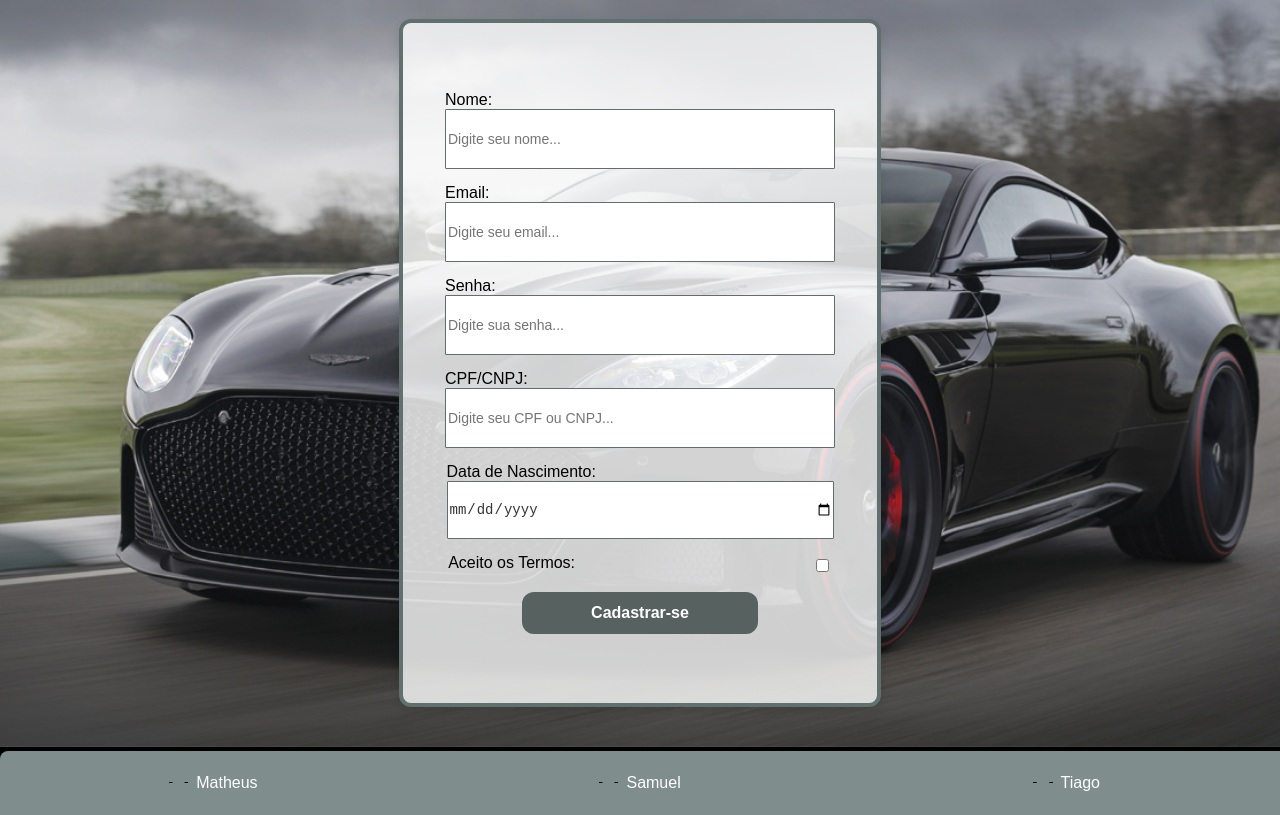
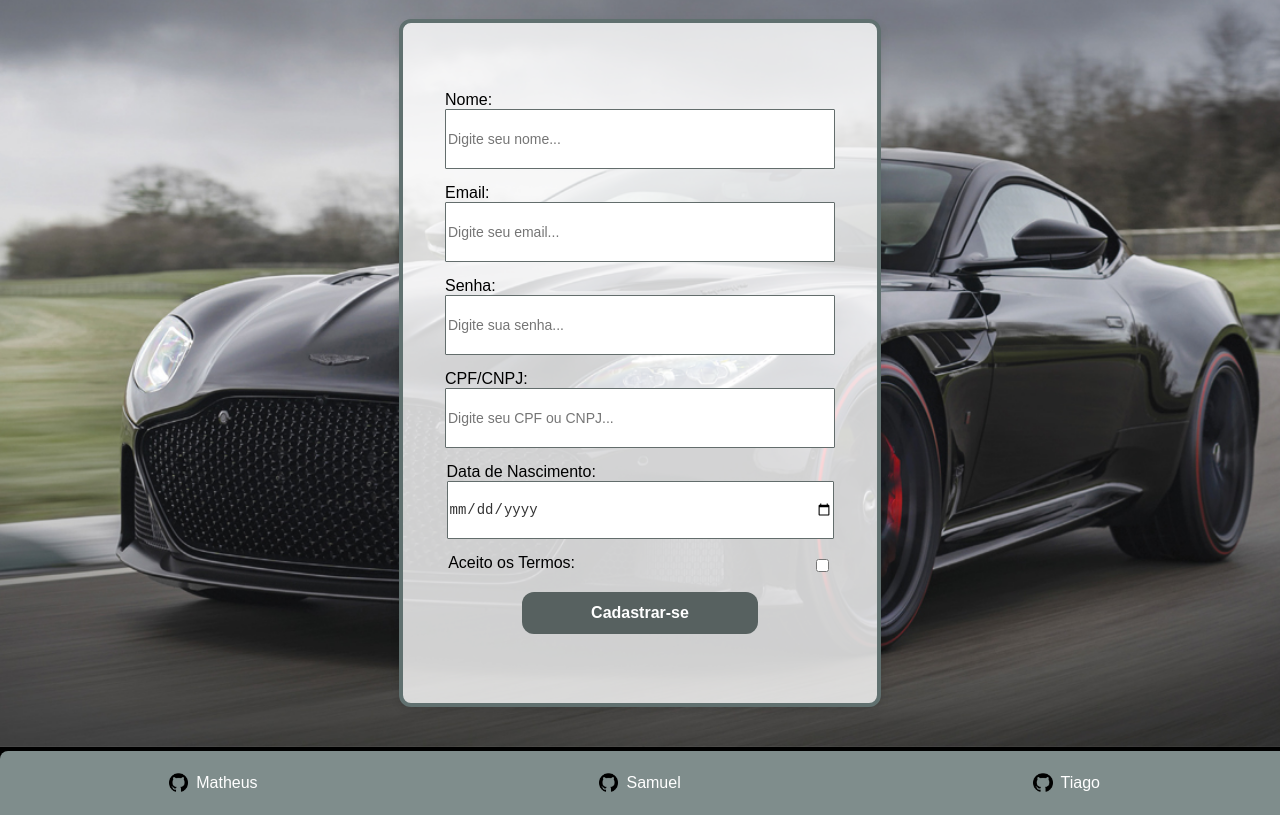
Before and after one commit to Mathx8/project-dw, a plain HTML site: page view/cadastro.html in a window 1280 px wide. Shown: the part 136-951 px from the top of the page. Drawn offline with Linux system fonts and the light colour scheme.

Commit message:
grenn css

```diff
--- a/css/cadastro.css
+++ b/css/cadastro.css
@@ -150,7 +150,6 @@ footer a{
 
 footer img{
     width: 1.5vw;
-    height: 1px;
 }
 
 
```
